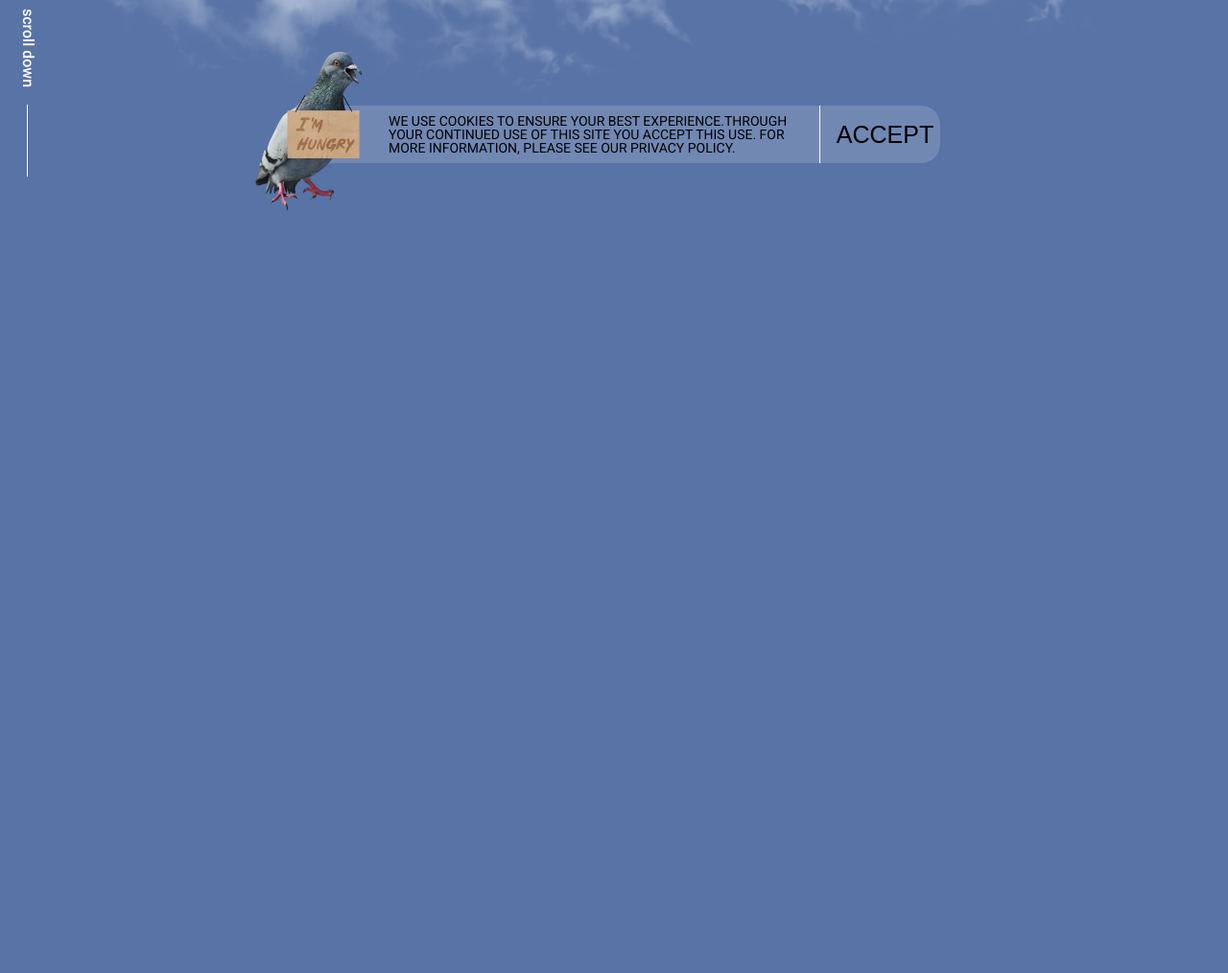
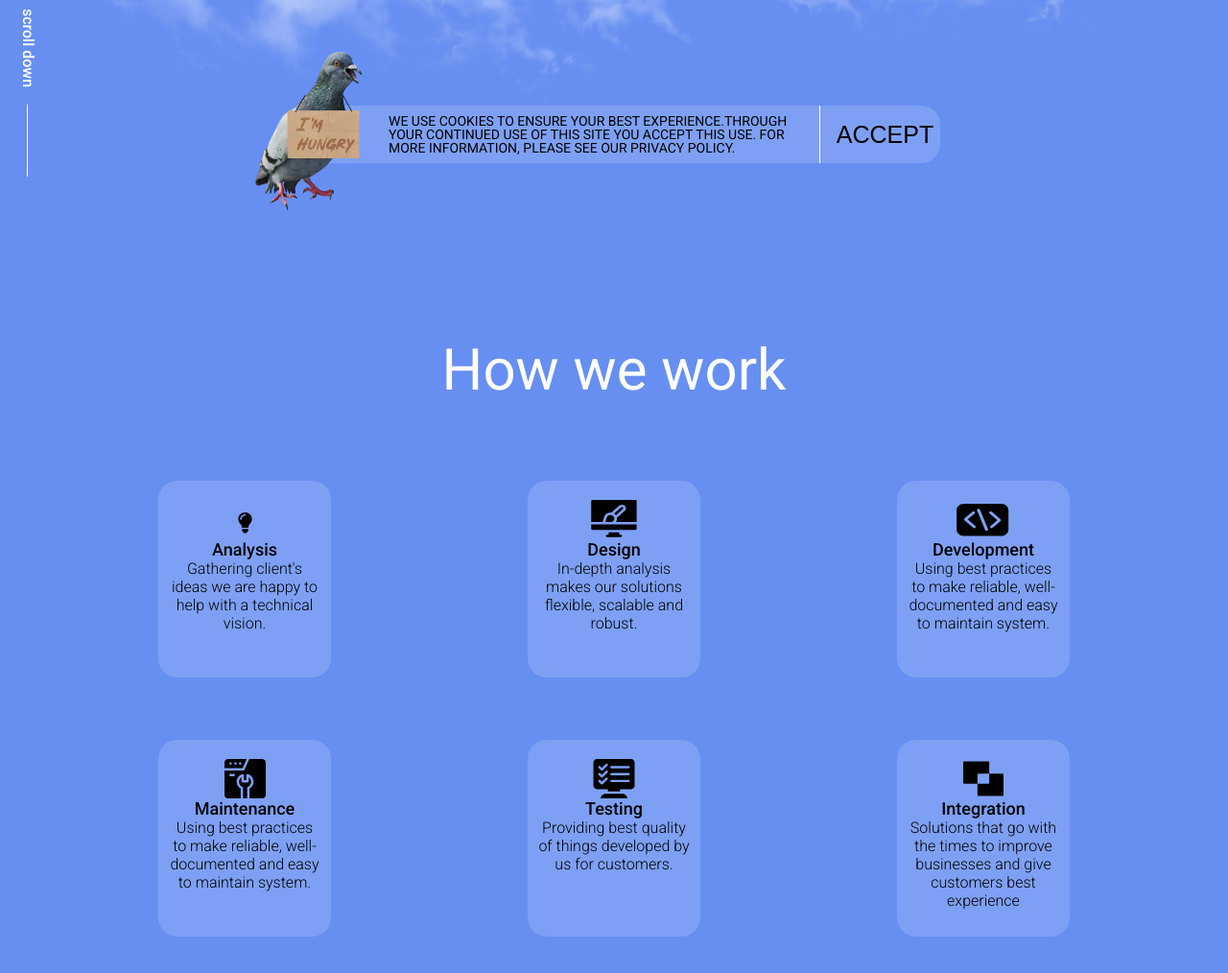
Before and after one commit to Shami-is28/one-live, a website: page index.html in a window 1280 px wide. Shown: the part 580-1594 px from the top of the page at 96% size. Before the commit the page ends 880 px from the top, so only its background shows below. Drawn offline with nearby package versions, Linux system fonts and the light colour scheme; files that its build step writes are made by us from their sources.

Commit message:
work section inplm

```diff
--- a/index.html
+++ b/index.html
@@ -79,6 +79,80 @@
 
         </section>
 
+        <section class="work-section">
+            <div class="container">
+                <div class="work">
+                    <h2 class="work__title">
+                        How we work
+                    </h2>
+
+                    <div class="work__cards-wrapper">
+
+                        <figure class="info-card card--analysis" aria-label="card analysis-bulb">
+                            <svg class="info-card__icon icon--bulb" aria-label="bulb img">
+                                <use href="assets/sprites.svg#analy-ic"></use>
+                            </svg>
+                            <h3 class="info-card__title">Analysis</h3>
+                            <p class="info-card__desc">
+                                Gathering client's ideas we are happy to help with a technical vision.
+                            </p>
+                        </figure>
+
+                        <figure class="info-card card--design" aria-label="card design">
+                            <svg class="info-card__icon icon--design" aria-label="design img">
+                                <use href="assets/sprites.svg#desing-ic"></use>
+                            </svg>
+                            <h3 class="info-card__title">Design</h3>
+                            <p class="info-card__desc">
+                                In-depth analysis makes our solutions flexible, scalable and robust.
+                            </p>
+                        </figure>
+
+                        <figure class="info-card card--dev" aria-label="card dev">
+                            <svg class="info-card__icon icon--dev" aria-label="dev img">
+                                <use href="assets/sprites.svg#Development-ic"></use>
+                            </svg>
+                            <h3 class="info-card__title">Development</h3>
+                            <p class="info-card__desc">
+                                Using best practices to make reliable, well-documented and easy to maintain system.
+                            </p>
+                        </figure>
+
+                        <figure class="info-card card--maintenance" aria-label="card maintenance">
+                            <svg class="info-card__icon icon--maintenance" aria-label="maintenance img">
+                                <use href="assets/sprites.svg#Maintenance-ic"></use>
+                            </svg>
+                            <h3 class="info-card__title">Maintenance</h3>
+                            <p class="info-card__desc">
+                                Using best practices to make reliable, well-documented and easy to maintain system.
+                            </p>
+                        </figure>
+
+                        <figure class="info-card card--testing" aria-label="card testing">
+                            <svg class="info-card__icon icon--testing" aria-label="testing img">
+                                <use href="assets/sprites.svg#Testing-ic"></use>
+                            </svg>
+                            <h3 class="info-card__title">Testing</h3>
+                            <p class="info-card__desc">
+                                Providing best quality of things developed by us for customers.
+                            </p>
+                        </figure>
+
+                        <figure class="info-card card--integration" aria-label="card integration">
+                            <svg class="info-card__icon icon--integration" aria-label="integration img">
+                                <use href="assets/sprites.svg#Integration-ic"></use>
+                            </svg>
+                            <h3 class="info-card__title">Integration</h3>
+                            <p class="info-card__desc">
+                                Solutions that go with the times to improve businesses and give customers best experience
+                            </p>
+                        </figure>
+                    </div>
+
+                </div>
+            </div>
+        </section>
+
     </main>
 
 </body>
--- a/styles/_basic.scss
+++ b/styles/_basic.scss
@@ -21,6 +21,10 @@ li{
     list-style: none;
 }
 
+figure{
+    margin: 0;
+}
+
 .container{
     max-width: 1440px;
     margin: 0 auto;
--- /dev/null
+++ b/styles/_cards.scss
@@ -0,0 +1,60 @@
+@use 'variables' as v;
+@use 'mixins' as m;
+@use 'placeholders';
+@use 'sass:color';
+
+.info-card{
+    width: 180px;
+    height: 205px;
+    padding: 20px 10px 0;
+    border-radius: 20px;
+    background-color: color.adjust(v.$color_white,$alpha:-0.85);
+
+    @include m.d-flex(start, center , nowrap, column, 10px );
+
+    &__icon {
+        width: 25px;
+        height: 25px;
+        fill: v.$color_black;
+    }
+
+    &__title {
+        @include m.font(18px, 500, v.$color_black);
+    }
+
+    &__desc {
+        text-align: center;
+        @include m.font(16px, 300, v.$color_black);
+
+    }
+
+    &:hover{
+        cursor: pointer;
+        background-color: color.adjust(v.$color_white,$alpha:-0.95);
+
+
+        .info-card__icon{
+            fill:v.$color_white ;;
+        }
+
+        .info-card__title, .info-card__desc {
+            color: v.$color_white ;
+
+        }
+    }
+
+    @media (max-width: v.$media_min){
+        width: 140px;
+        height: 170px;
+
+
+        &__title {
+            @include m.font(14px, 400, v.$color_black);
+        }
+
+        &__desc {
+            @include m.font(11px, 300, v.$color_black);
+
+        }
+    }
+}
--- a/styles/_importer.scss
+++ b/styles/_importer.scss
@@ -1,3 +1,5 @@
 @forward 'basic';
+@forward 'cards';
 @forward 'header';
 @forward 'hero';
+@forward 'work';
--- a/styles/_variables.scss
+++ b/styles/_variables.scss
@@ -1,4 +1,4 @@
-$color_blue:#5873a6;
+$color_blue:#678FF2;
 $color_white:#fff;
 $color_black:#000;
 
--- /dev/null
+++ b/styles/_work.scss
@@ -0,0 +1,122 @@
+@use 'variables' as v;
+@use 'mixins' as m;
+@use 'placeholders';
+@use 'sass:color';
+
+.work-section{
+    padding: 50px 20px 180px;
+
+    .work {
+        margin: 0 auto;
+        text-align: center;
+
+        &__title{
+            margin: 0 0 80px 0;
+            @include m.font(60px, 400 , v.$color_white);
+
+            @media (max-width: v.$media_min){
+                display: none;
+            }
+        }
+
+        &__cards-wrapper{
+            margin: 0 auto;
+            max-width: 950px;
+
+            display: grid;
+            grid-template-columns: repeat(3, 1fr );
+            grid-template-rows: repeat(2, 1fr);
+            row-gap: 65px;
+            place-items: center;
+            grid-template-areas:
+                "analysis design dev"
+                "maintenance testing integration";
+
+
+            .card--analysis{
+                grid-area: analysis;
+                justify-self: start;
+
+            }
+
+            .card--design{
+                grid-area: design;
+            }
+
+            .card--dev{
+                grid-area: dev;
+                justify-self: end;
+
+            }
+
+            .card--maintenance{
+                grid-area: maintenance;
+                justify-self: start;
+
+            }
+
+            .card--testing{
+                grid-area: testing;
+
+            }
+
+            .card--integration{
+                grid-area: integration;
+                justify-self: end;
+
+            }
+
+            .icon--bulb{
+                width: 29px;
+                height: 41px;
+            }
+
+            .icon--design{
+                width: 50px;
+                height: 41px;
+            }
+
+            .icon--dev {
+                width: 55px;
+                height: 41px;
+            }
+
+            .icon--maintenance{
+                width: 43px;
+                height: 41px;
+            }
+
+            .icon--testing{
+                width: 44px;
+                height: 41px;
+            }
+
+            .icon--integration{
+                width: 42px;
+                height: 41px;
+            }
+
+            @media (max-width: v.$media_md){
+                grid-template-columns: repeat(2, 1fr );
+                grid-template-rows: repeat(3, 1fr);
+                grid-template-areas:
+                    "analysis design"
+                    "dev maintenance"
+                    "testing integration";
+
+                    .card--analysis,
+                    .card--design,
+                    .card--dev,
+                    .card--maintenance,
+                    .card--testing,
+                    .card--integration{
+                        justify-self: center;
+                    }
+
+
+
+
+            }
+        }
+    }
+}
```
Also changed, not shown: assets/sprites.svg, styles/index.css (added), 1 other file.
